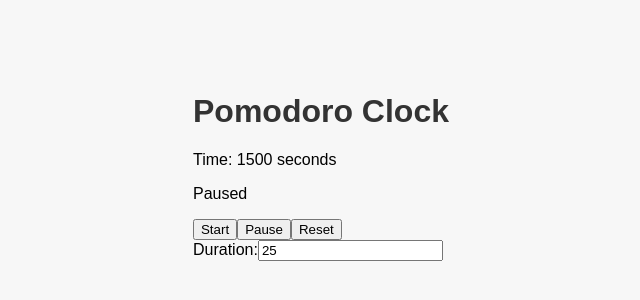
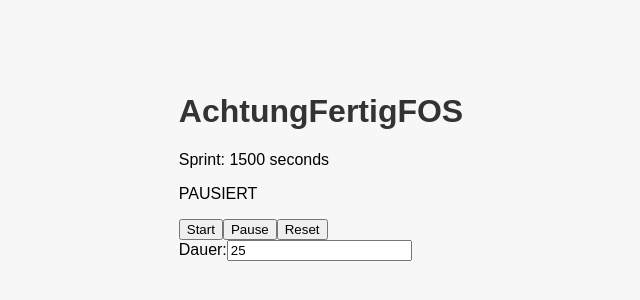
Before and after one commit to LionelWirz/AchtungFertigFOS_PWA, a React (Vite) app: page / in a window 1280 px wide. Shown: the part 234-534 px from the top of the page, without its empty margins (319-959 px from the left). Built offline with nearby package versions, Linux system fonts and the light colour scheme.

Commit message:
Delete useless Elements

```diff
--- a/src/Settings.jsx
+++ b/src/Settings.jsx
@@ -1,14 +1,13 @@
 // Settings.js
 import React, { useState } from 'react';
 
-function Settings({ onSetWorkDuration, onSetBreakDuration }) {
+function Settings({ onSetWorkDuration }) {
   const [workDuration, setWorkDuration] = useState(25);
-  const [breakDuration, setBreakDuration] = useState(5);
 
   return (
     <div>
       <label>
-        Duration:
+        Dauer:
         <input
           type="number"
           value={workDuration}
--- a/src/Timer.jsx
+++ b/src/Timer.jsx
@@ -4,9 +4,9 @@ import React from 'react';
 function Timer({ time, isRunning }) {
   return (
     <div>
-      <h1>Pomodoro Clock</h1>
-      <p>Time: {time} seconds</p>
-      <p>{isRunning ? 'Running' : 'Paused'}</p>
+      <h1>AchtungFertigFOS</h1>
+      <p>Sprint: {time} seconds</p>
+      <p>{isRunning ? 'GO!' : 'PAUSIERT'}</p>
     </div>
   );
 }
```
